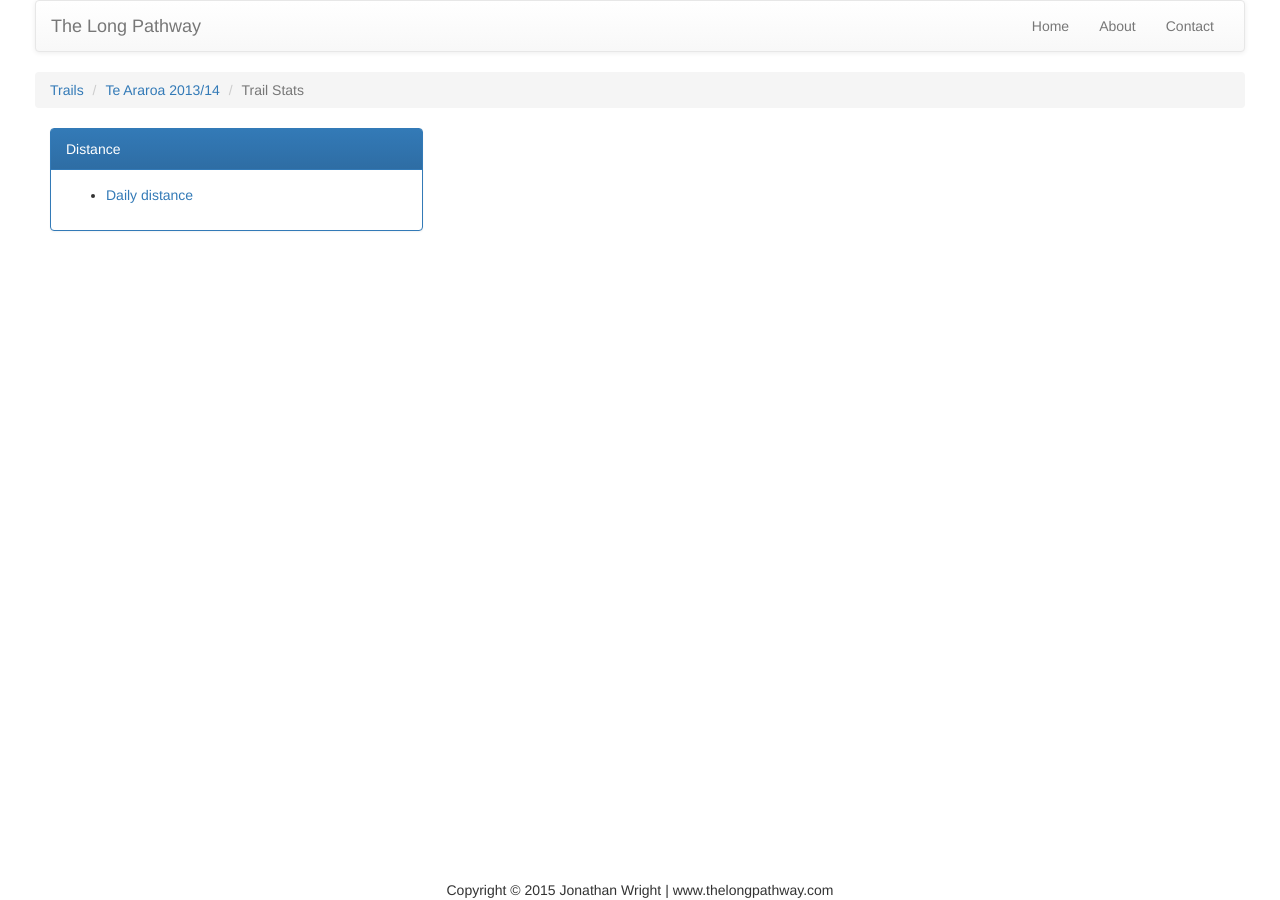
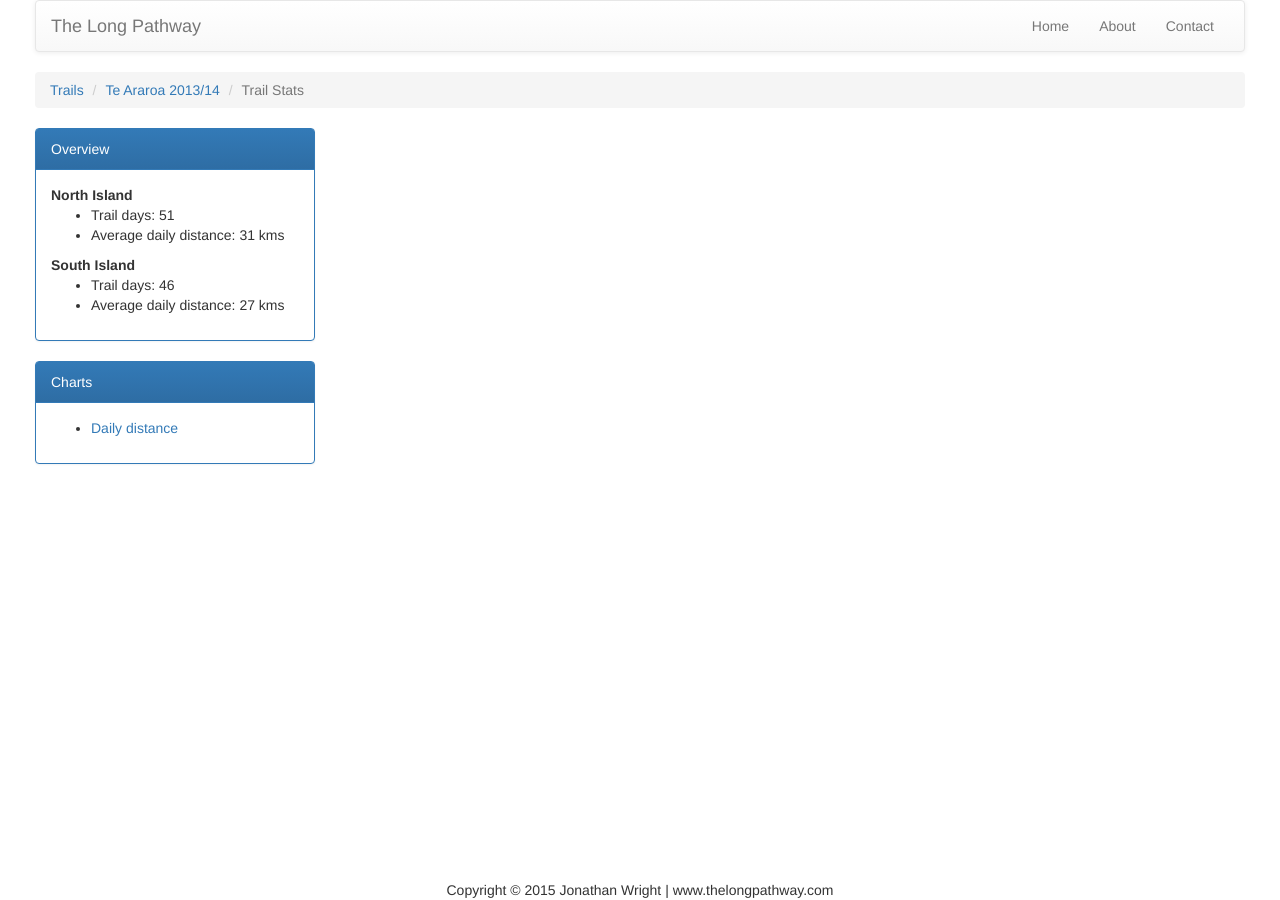
Before and after one commit to thelongpathway/thelongpathway.github.io, a Jekyll site: the page built from te-araroa/data/stats/index.html, in a window 1280 px wide. Built offline with Jekyll 4.4.1, drawn with Linux system fonts in a browser that asks for light colours.

Commit message:
Added trail stats overview panel

```diff
--- a/te-araroa/data/stats/index.html
+++ b/te-araroa/data/stats/index.html
@@ -7,13 +7,30 @@ title: Trail Stats
     <li><a href="/te-araroa">Te Araroa 2013/14</a></li>
     <li class="active">Trail Stats</li>
 </ol>
-<div class="col-md-4">
-    <div class="panel panel-primary">
-        <div class="panel-heading">Distance</div>
-        <div class="panel-body">
-            <ul>
-                <li><a href="distance.html">Daily distance</a></li>
-            </ul>
+<div class="row">
+    <div class="col-md-3">
+        <div class="panel panel-primary">
+            <div class="panel-heading">Overview</div>
+            <div class="panel-body">
+                <b>North Island</b>
+                <ul>
+                    <li>Trail days: 51</li>
+                    <li>Average daily distance: 31 kms</li>
+                </ul>
+                <b>South Island</b>
+                <ul>
+                    <li>Trail days: 46</li>
+                    <li>Average daily distance: 27 kms</li>
+                </ul>
+            </div>
+        </div>
+        <div class="panel panel-primary">
+            <div class="panel-heading">Charts</div>
+            <div class="panel-body">
+                <ul>
+                    <li><a href="distance.html">Daily distance</a></li>
+                </ul>
+            </div>
         </div>
     </div>
 </div>
```
